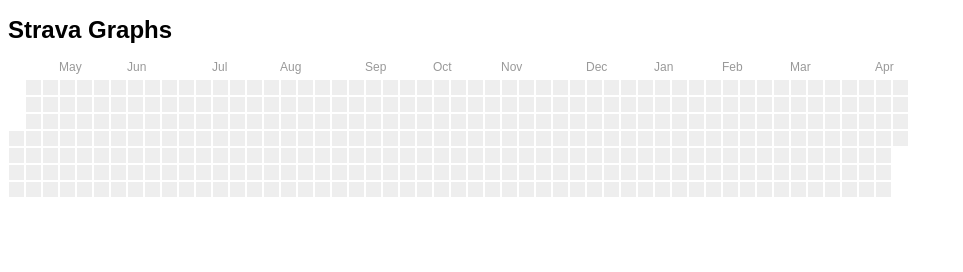
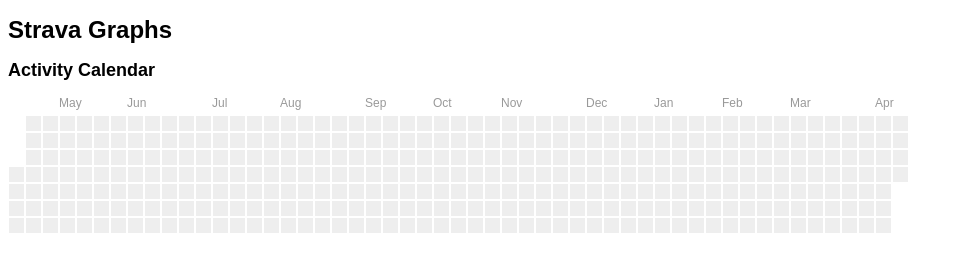
Before and after one commit to lildude/strava-graphs, a plain HTML site: page index.html in a window 1280 px wide. Shown: the whole page, without its empty margins (0-963 px from the left). Drawn offline with Linux system fonts and the light colour scheme; no server answers.

Commit message:
Tidy up index

```diff
--- a/index.html
+++ b/index.html
@@ -3,8 +3,7 @@
 <link rel="stylesheet" href="css/style.css">
 <body>
   <h1>Strava Graphs</h1>
-  <!-- p><a href="#"><img src="imgs/ConnectWithStrava@2x.png" width="172" height="31" /></a></p -->
+  <h2>Activity Calendar</h2>
   <div id="activity-calendar" class="container"></div>
-  <!-- script src="http://d3js.org/d3.v3.min.js"></script -->
   <script src="js/d3.min.js"></script>
   <script src="js/graphs.js"></script>
```
